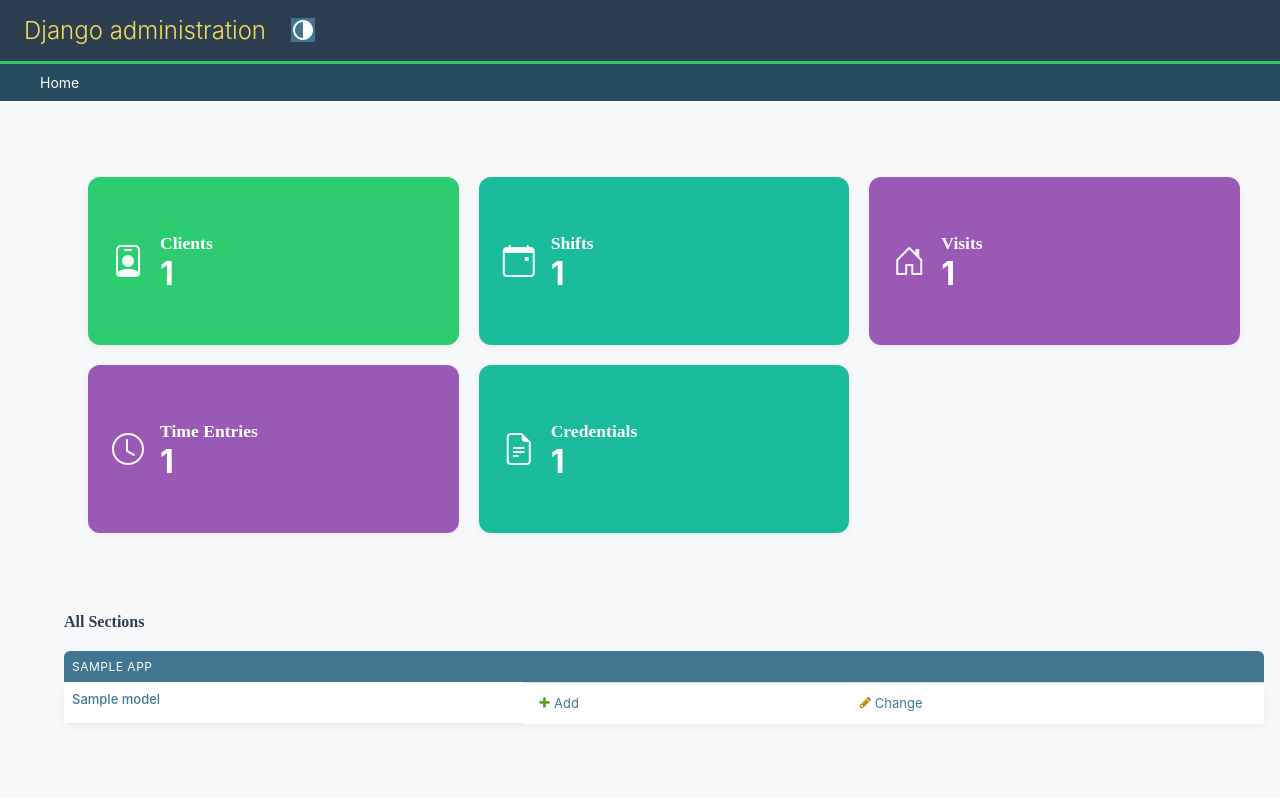
After one commit to hcunanan79/COREcare-access, a Django app: template templates/admin/index.html in a window 1280 px wide. The commit adds this page. Run offline with Django 5.2, Linux system fonts and the light colour scheme; the template is opened without the code that fills it: most values are stand-ins (such as "Sample title", 1, 10 or a date in 2020).

Commit message:
Add colorful admin dashboard tiles (Issue #37)
- Create 5 primary dashboard tiles: Clients, Shifts, Visits, Time Entries, Credentials
- Use solid complementary colors: Emerald (primary), Teal (secondary), Purple (tertiary)
- Implement responsive grid: 1 column mobile, 2 columns tablet, 3 columns desktop
- Add custom AdminSite class to provide model counts for tiles
- Create custom admin/index.html template with tile grid layout
- Add ~120 lines of tile CSS to admin.css with hover effects and color variants
- All tiles are clickable links to relevant admin model lists
- WCAG AA accessible (white text on colored backgrounds, >6:1 contrast)

Files created:
- templates/admin/index.html - Dashboard template with 5 tiles

Files modified:
- static/css/admin.css - Added tile grid and color variant styles
- elitecare/admin.py - Added COREcareAdminSite custom admin class with tile counts

Co-Authored-By: Claude Haiku 4.5 <noreply@anthropic.com>

```diff
--- a/static/css/admin.css
+++ b/static/css/admin.css
@@ -532,6 +532,116 @@ textarea {
   border-radius: 6px 6px 0 0;
 }
 
+/* ====== ADMIN DASHBOARD TILES ====== */
+.tile-dashboard {
+  display: grid;
+  grid-template-columns: repeat(1, 1fr);      /* 1 column on mobile */
+  gap: 20px;
+  padding: 32px 24px;
+  max-width: 1200px;
+  margin: 0 auto 40px auto;
+}
+
+/* Responsive Grid */
+@media (min-width: 480px) {
+  .tile-dashboard {
+    grid-template-columns: repeat(2, 1fr);    /* 2 columns on tablet */
+  }
+}
+
+@media (min-width: 768px) {
+  .tile-dashboard {
+    grid-template-columns: repeat(3, 1fr);    /* 3 columns on desktop */
+  }
+}
+
+/* Individual Tile */
+.tile {
+  display: flex;
+  align-items: center;
+  gap: 16px;
+  padding: 24px;
+  border-radius: 12px;
+  text-decoration: none;
+  color: #ffffff;
+  min-height: 120px;
+  box-shadow: var(--shadow-sm);
+  transition: all 0.2s ease;
+  position: relative;
+  overflow: hidden;
+}
+
+.tile:hover {
+  transform: translateY(-3px);
+  box-shadow: var(--shadow);
+  text-decoration: none;
+  color: #ffffff;
+}
+
+/* Tile Icon */
+.tile-icon {
+  font-size: 32px;
+  color: rgba(255, 255, 255, 0.95);
+  flex-shrink: 0;
+}
+
+/* Tile Content */
+.tile-content {
+  flex: 1;
+  display: flex;
+  flex-direction: column;
+  gap: 4px;
+}
+
+.tile-label {
+  font-family: 'Playfair Display', serif;
+  font-size: 1.1rem;
+  font-weight: 600;
+  color: #ffffff;
+  margin: 0;
+}
+
+.tile-count {
+  font-family: 'Inter', sans-serif;
+  font-size: 2rem;
+  font-weight: 700;
+  color: #ffffff;
+  line-height: 1;
+}
+
+/* Color Variants - Solid Colors with Darker Hover */
+.tile-emerald {
+  background: #2ecc71;  /* Emerald */
+}
+
+.tile-emerald:hover {
+  background: #27ae60;  /* Darker emerald */
+}
+
+.tile-teal {
+  background: #1abc9c;  /* Teal */
+}
+
+.tile-teal:hover {
+  background: #16a085;  /* Darker teal */
+}
+
+.tile-purple {
+  background: #9b59b6;  /* Purple */
+}
+
+.tile-purple:hover {
+  background: #8e44ad;  /* Darker purple */
+}
+
+.tile-navy {
+  background: #2c3e50;  /* Navy */
+}
+
+.tile-navy:hover {
+  background: #1a252f;  /* Darker navy */
+}
+
 /* ====== RESPONSIVE ====== */
 @media (max-width: 767px) {
   #nav-sidebar {
--- /dev/null
+++ b/templates/admin/index.html
@@ -0,0 +1,100 @@
+{% extends "admin/base_site.html" %}
+{% load i18n static %}
+
+{% block content %}
+<div id="content-main">
+
+  <!-- Dashboard Tiles -->
+  <div class="tile-dashboard">
+
+    <!-- Tile 1: Clients (Emerald) -->
+    <a href="{% url 'admin:clients_client_changelist' %}" class="tile tile-emerald">
+      <i class="bi bi-person-badge tile-icon"></i>
+      <div class="tile-content">
+        <h3 class="tile-label">Clients</h3>
+        <div class="tile-count">{{ clients_count }}</div>
+      </div>
+    </a>
+
+    <!-- Tile 2: Shifts (Teal) -->
+    <a href="{% url 'admin:shifts_shift_changelist' %}" class="tile tile-teal">
+      <i class="bi bi-calendar-event tile-icon"></i>
+      <div class="tile-content">
+        <h3 class="tile-label">Shifts</h3>
+        <div class="tile-count">{{ shifts_count }}</div>
+      </div>
+    </a>
+
+    <!-- Tile 3: Visits (Purple) -->
+    <a href="{% url 'admin:caregiver_portal_visit_changelist' %}" class="tile tile-purple">
+      <i class="bi bi-house-door tile-icon"></i>
+      <div class="tile-content">
+        <h3 class="tile-label">Visits</h3>
+        <div class="tile-count">{{ visits_count }}</div>
+      </div>
+    </a>
+
+    <!-- Tile 4: Time Entries (Purple) -->
+    <a href="{% url 'admin:timeclock_timeentry_changelist' %}" class="tile tile-purple">
+      <i class="bi bi-clock tile-icon"></i>
+      <div class="tile-content">
+        <h3 class="tile-label">Time Entries</h3>
+        <div class="tile-count">{{ timeentries_count }}</div>
+      </div>
+    </a>
+
+    <!-- Tile 5: Credentials (Teal) -->
+    <a href="{% url 'admin:credentials_employeecredential_changelist' %}" class="tile tile-teal">
+      <i class="bi bi-file-earmark-text tile-icon"></i>
+      <div class="tile-content">
+        <h3 class="tile-label">Credentials</h3>
+        <div class="tile-count">{{ credentials_count }}</div>
+      </div>
+    </a>
+
+  </div>
+
+  <!-- Fallback: Default Django Admin App List (Below Tiles) -->
+  {% if app_list %}
+    <div style="margin-top: 48px;">
+      <h2 style="font-family: 'Playfair Display', serif; color: var(--navy); margin-bottom: 20px;">All Sections</h2>
+      {% for app in app_list %}
+        <div class="app-{{ app.app_label }} module">
+          <table>
+            <caption>
+              <a href="{{ app.app_url }}" class="section" title="{% blocktranslate with name=app.name %}Models in the {{ name }} application{% endblocktranslate %}">{{ app.name }}</a>
+            </caption>
+            {% for model in app.models %}
+              <tr class="model-{{ model.object_name|lower }}">
+                {% if model.admin_url %}
+                  <th scope="row"><a href="{{ model.admin_url }}">{{ model.name }}</a></th>
+                {% else %}
+                  <th scope="row">{{ model.name }}</th>
+                {% endif %}
+
+                {% if model.add_url %}
+                  <td><a href="{{ model.add_url }}" class="addlink">{% translate 'Add' %}</a></td>
+                {% else %}
+                  <td>&nbsp;</td>
+                {% endif %}
+
+                {% if model.admin_url %}
+                  {% if model.view_only %}
+                    <td><a href="{{ model.admin_url }}" class="viewlink">{% translate 'View' %}</a></td>
+                  {% else %}
+                    <td><a href="{{ model.admin_url }}" class="changelink">{% translate 'Change' %}</a></td>
+                  {% endif %}
+                {% else %}
+                  <td>&nbsp;</td>
+                {% endif %}
+              </tr>
+            {% endfor %}
+          </table>
+        </div>
+      {% endfor %}
+    </div>
+  {% else %}
+    <p>{% translate "You don't have permission to view or edit anything." %}</p>
+  {% endif %}
+</div>
+{% endblock %}
```
Also changed, not shown: elitecare/admin.py (+37 -6 lines).
